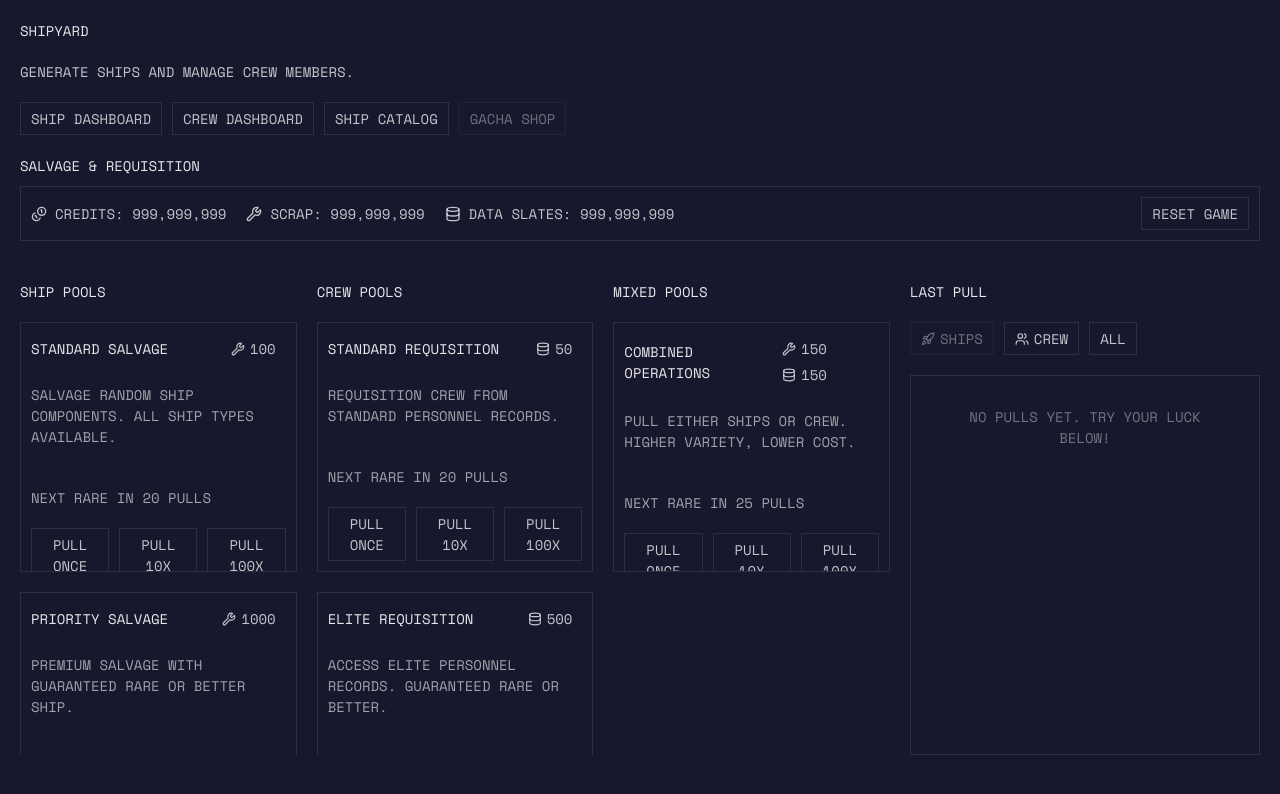
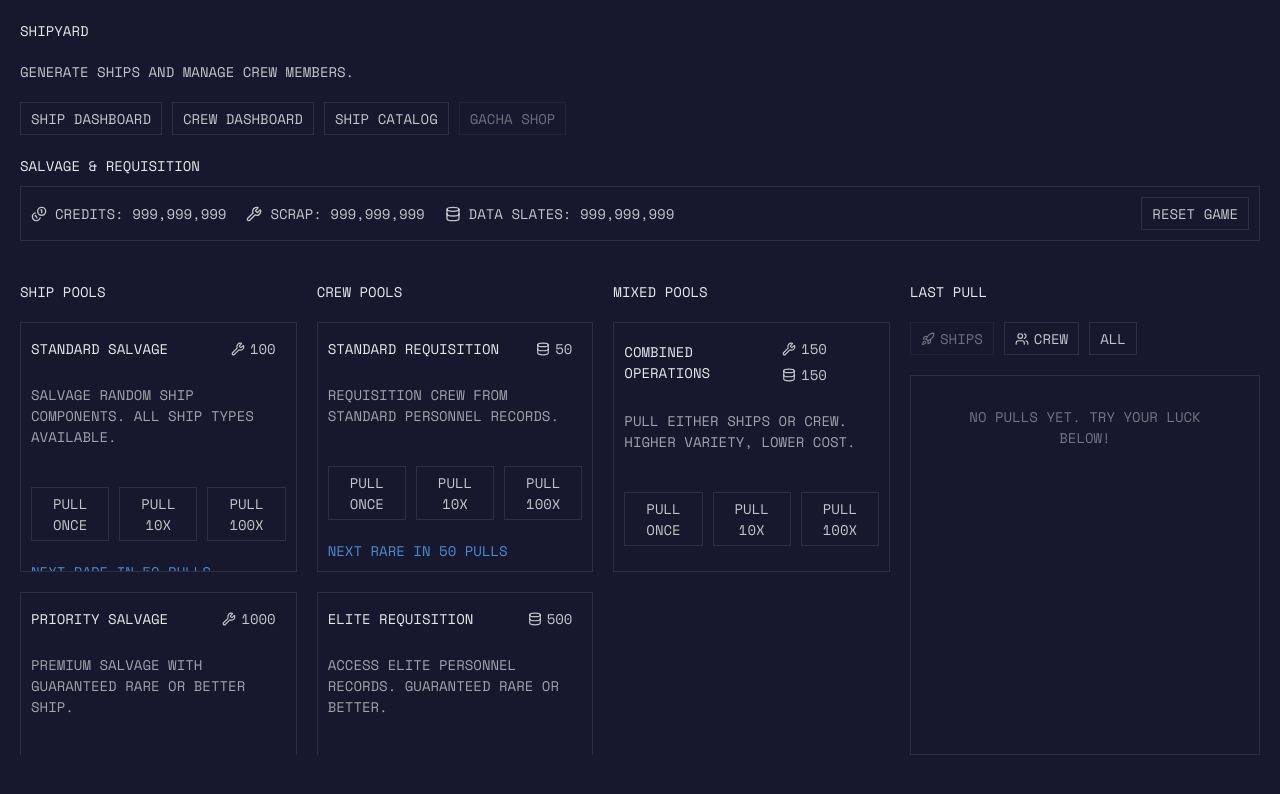
Before and after one commit to mreed4/shipyard, a React (Vite) app: page /gacha in a window 1280 px wide. Shown: the top 794 px of the page. Built offline with nearby package versions, Linux system fonts and the light colour scheme.

Commit message:
Refactor GachaShop and PitySystem: enhance pull mechanics with new pity thresholds, streamline UI components, and improve currency display logic.

```diff
--- a/src/_game/components/GachaShop.jsx
+++ b/src/_game/components/GachaShop.jsx
@@ -3,70 +3,100 @@ import { useGameState } from "../contexts/GameStateContext";
 import { gachaPools } from "../systems/gachaSystem";
 import { rarityTiers } from "../systems/raritySystem";
 import { Coins, Wrench, Database, Rocket, Users } from "lucide-react";
+import { toSentenceCase } from "../utils/stringHelpers";
 import "./GachaShop.css";
 
-export default function GachaShop() {
-  const { gameState, resetGameState } = useGameState();
-  const { pulling, lastPull, ledgerTab, animationKey, handleSinglePull, handleMultiPull, canAffordPool, setLedgerTab } = useGacha();
+function PityCountdown({ poolKey, pitySystem }) {
+  const thresholds = pitySystem.thresholds[poolKey];
+  const counter = pitySystem.getCounter(poolKey);
+  const pityMessages = [];
+
+  if (thresholds?.rare) {
+    const remaining = thresholds.rare - counter;
+    pityMessages.push(
+      <div key="rare" className="pity-info gacha-rarity-rare">
+        Next Rare in {remaining} pulls
+      </div>
+    );
+  }
+
+  if (thresholds?.epic) {
+    const remaining = thresholds.epic - counter;
+    pityMessages.push(
+      <div key="epic" className="pity-info gacha-rarity-epic">
+        Next Epic in {remaining} pulls
+      </div>
+    );
+  }
+
+  if (thresholds?.legendary) {
+    const remaining = thresholds.legendary - counter;
+    pityMessages.push(
+      <div key="legendary" className="pity-info gacha-rarity-legendary">
+        Next Legendary in {remaining} pulls
+      </div>
+    );
+  }
+
+  return pityMessages.length > 0 ? <>{pityMessages}</> : null;
+}
+
+function PoolActions({ poolKey, canAfford, pulling, handleSinglePull, handleMultiPull }) {
+  const buttons = [
+    { label: "Pull Once", count: 1, className: "pull-button" },
+    { label: "Pull 10x", count: 10, className: "pull-button multi-pull" },
+    { label: "Pull 100x", count: 100, className: "pull-button multi-pull-100" },
+  ];
 
   return (
-    <div className="gacha-shop">
-      <div className="gacha-header">
-        <h2>Salvage & Requisition</h2>
-        <div className="currency-display">
-          <div className="currency-item">
-            <Coins size={16} />
-            <span>Credits: {gameState.currency.credits.toLocaleString()}</span>
+    <div className="pool-actions">
+      {buttons.map(({ label, count, className }) => (
+        <button
+          key={label}
+          className={className}
+          onClick={() => (count === 1 ? handleSinglePull(poolKey) : handleMultiPull(poolKey, count))}
+          disabled={pulling || !canAfford}>
+          {label}
+        </button>
+      ))}
     </div>
-          <div className="currency-item">
-            <Wrench size={16} />
-            <span>Scrap: {gameState.currency.scrap.toLocaleString()}</span>
+  );
+}
+
+function LedgerTabs({ ledgerTab, setLedgerTab, lastPull }) {
+  const tabs = [
+    {
+      id: "ships",
+      label: "Ships",
+      icon: Rocket,
+      disabled: lastPull && !lastPull.pulls?.some((p) => p.pullType === "ship") && lastPull.pullType !== "ship",
+    },
+    {
+      id: "crew",
+      label: "Crew",
+      icon: Users,
+      disabled: lastPull && !lastPull.pulls?.some((p) => p.pullType === "crew") && lastPull.pullType !== "crew",
+    },
+    { id: "all", label: "All", icon: null, disabled: false },
+  ];
+
+  return (
+    <div className="ledger-tabs">
+      {tabs.map(({ id, label, icon: Icon, disabled }) => (
+        <button key={id} className={`ledger-tab ${ledgerTab === id ? "active" : ""}`} onClick={() => setLedgerTab(id)} disabled={disabled}>
+          {Icon && <Icon size={14} />}
+          {label}
+        </button>
+      ))}
     </div>
-          <div className="currency-item">
-            <Database size={16} />
-            <span>Data Slates: {gameState.currency.dataSlates.toLocaleString()}</span>
-          </div>
-          <button
-            className="reset-button"
-            onClick={() => {
-              if (confirm("Reset game state? This will clear all progress and restore unlimited currency.")) {
-                resetGameState();
+  );
 }
-            }}>
-            Reset Game
-          </button>
-        </div>
-      </div>
 
-      <div className="pull-history-section">
-        <h2>Last Pull</h2>
-        <div className="ledger-tabs">
-          <button
-            className={`ledger-tab ${ledgerTab === "ships" ? "active" : ""}`}
-            onClick={() => setLedgerTab("ships")}
-            disabled={lastPull && !lastPull.pulls?.some((p) => p.pullType === "ship") && lastPull.pullType !== "ship"}>
-            <Rocket size={14} />
-            Ships
-          </button>
-          <button
-            className={`ledger-tab ${ledgerTab === "crew" ? "active" : ""}`}
-            onClick={() => setLedgerTab("crew")}
-            disabled={lastPull && !lastPull.pulls?.some((p) => p.pullType === "crew") && lastPull.pullType !== "crew"}>
-            <Users size={14} />
-            Crew
-          </button>
-          <button className={`ledger-tab ${ledgerTab === "all" ? "active" : ""}`} onClick={() => setLedgerTab("all")}>
-            All
-          </button>
-        </div>
-        <div className="pull-history-list">
-          {lastPull && lastPull.pulls ? (
-            // Multi-pull results
-            (() => {
+function MultiPullHistory({ pulls, ledgerTab, animationKey }) {
   const filteredPulls =
     ledgerTab === "all"
-                  ? lastPull.pulls
-                  : lastPull.pulls.filter((pull) => {
+      ? pulls
+      : pulls.filter((pull) => {
           const filterType = ledgerTab === "ships" ? "ship" : "crew";
           return pull.pullType === filterType;
         });
@@ -88,10 +118,18 @@ export default function GachaShop() {
     aggregated[key].count++;
   });
 
+  const getRarityValue = (rarity) => {
+    const values = { legendary: 5, epic: 4, rare: 3, uncommon: 2, common: 1 };
+    return values[rarity] || 0;
+  };
+
   const aggregatedArray = Object.values(aggregated).sort((a, b) => getRarityValue(b.rarity) - getRarityValue(a.rarity));
 
-              return aggregatedArray.length > 0 ? (
-                aggregatedArray.map((entry, index) => (
+  if (aggregatedArray.length === 0) {
+    return <p className="no-history">No {ledgerTab} in last pull.</p>;
+  }
+
+  return aggregatedArray.map((entry) => (
     <div key={entry.itemKey} className="history-item" data-first-seen={`${animationKey}-${entry.firstSeen}`}>
       {entry.pullType === "ship" ? (
         <Rocket size={16} className={`gacha-rarity-${entry.rarity}`} />
@@ -105,33 +143,72 @@ export default function GachaShop() {
         </span>
       )}
     </div>
-                ))
-              ) : (
-                <p className="no-history">No {ledgerTab} in last pull.</p>
-              );
-            })()
-          ) : lastPull && lastPull.pullType ? (
-            // Single pull result
-            (() => {
+  ));
+}
+
+function SinglePullHistory({ pull, ledgerTab }) {
   if (ledgerTab !== "all") {
     const filterType = ledgerTab === "ships" ? "ship" : "crew";
-                if (lastPull.pullType !== filterType) {
+    if (pull.pullType !== filterType) {
       return <p className="no-history">No {ledgerTab} in last pull.</p>;
     }
   }
 
-              const itemName = lastPull.item?.name || lastPull.item?.firstName + " " + lastPull.item?.lastName || "Unknown";
+  const itemName = pull.item?.name || pull.item?.firstName + " " + pull.item?.lastName || "Unknown";
+
   return (
     <div className="history-item">
-                  {lastPull.pullType === "ship" ? (
-                    <Rocket size={16} className={`gacha-rarity-${lastPull.rarity}`} />
+      {pull.pullType === "ship" ? (
+        <Rocket size={16} className={`gacha-rarity-${pull.rarity}`} />
       ) : (
-                    <Users size={16} className={`gacha-rarity-${lastPull.rarity}`} />
+        <Users size={16} className={`gacha-rarity-${pull.rarity}`} />
       )}
-                  <span className={`gacha-rarity-${lastPull.rarity}`}>{itemName}</span>
+      <span className={`gacha-rarity-${pull.rarity}`}>{itemName}</span>
     </div>
   );
-            })()
+}
+
+export default function GachaShop() {
+  const { gameState, resetGameState } = useGameState();
+  const { pulling, lastPull, ledgerTab, animationKey, handleSinglePull, handleMultiPull, canAffordPool, setLedgerTab } = useGacha();
+
+  return (
+    <div className="gacha-shop">
+      <div className="gacha-header">
+        <h2>Salvage & Requisition</h2>
+        <div className="currency-display">
+          {[
+            { key: "credits", icon: Coins, value: gameState.currency.credits },
+            { key: "scrap", icon: Wrench, value: gameState.currency.scrap },
+            { key: "dataSlates", icon: Database, value: gameState.currency.dataSlates },
+          ].map(({ key, icon: Icon, value }) => (
+            <div key={key} className="currency-item">
+              <Icon size={16} />
+              <span>
+                {toSentenceCase(key)}: {value.toLocaleString()}
+              </span>
+            </div>
+          ))}
+          <button
+            className="reset-button"
+            onClick={() => {
+              if (confirm("Reset game state? This will clear all progress and restore unlimited currency.")) {
+                resetGameState();
+              }
+            }}>
+            Reset Game
+          </button>
+        </div>
+      </div>
+
+      <div className="pull-history-section">
+        <h2>Last Pull</h2>
+        <LedgerTabs ledgerTab={ledgerTab} setLedgerTab={setLedgerTab} lastPull={lastPull} />
+        <div className="pull-history-list">
+          {lastPull && lastPull.pulls ? (
+            <MultiPullHistory pulls={lastPull.pulls} ledgerTab={ledgerTab} animationKey={animationKey} />
+          ) : lastPull && lastPull.pullType ? (
+            <SinglePullHistory pull={lastPull} ledgerTab={ledgerTab} />
           ) : (
             <p className="no-history">No pulls yet. Try your luck below!</p>
           )}
@@ -148,7 +225,6 @@ export default function GachaShop() {
               .filter(([_, pool]) => pool.pullTypes.includes("ship") && !pool.pullTypes.includes("crew"))
               .map(([key, pool]) => {
                 const canAfford = canAffordPool(key);
-                const pityInfo = gameState.pitySystem.getNextPityThreshold(key);
 
                 return (
                   <div key={key} className="gacha-pool-card">
@@ -167,34 +243,15 @@ export default function GachaShop() {
                     </div>
                     <p className="pool-description">{pool.description}</p>
 
-                    {pool.guaranteedRarity && (
-                      <div className={`pool-guarantee gacha-rarity-${pool.guaranteedRarity}`}>
-                        ★ Guaranteed {rarityTiers[pool.guaranteedRarity].name}+
-                      </div>
-                    )}
+                    <PoolActions
+                      poolKey={key}
+                      canAfford={canAfford}
+                      pulling={pulling}
+                      handleSinglePull={handleSinglePull}
+                      handleMultiPull={handleMultiPull}
+                    />
 
-                    {pityInfo && (
-                      <div className="pity-info">
-                        Next {rarityTiers[pityInfo.rarity].name} in {pityInfo.remaining} pulls
-                      </div>
-                    )}
-
-                    <div className="pool-actions">
-                      <button className="pull-button" onClick={() => handleSinglePull(key)} disabled={pulling || !canAfford}>
-                        Pull Once
-                      </button>
-
-                      <button className="pull-button multi-pull" onClick={() => handleMultiPull(key, 10)} disabled={pulling || !canAfford}>
-                        Pull 10x
-                      </button>
-
-                      <button
-                        className="pull-button multi-pull-100"
-                        onClick={() => handleMultiPull(key, 100)}
-                        disabled={pulling || !canAfford}>
-                        Pull 100x
-                      </button>
-                    </div>
+                    <PityCountdown poolKey={key} pitySystem={gameState.pitySystem} />
                   </div>
                 );
               })}
@@ -208,7 +265,6 @@ export default function GachaShop() {
               .filter(([_, pool]) => pool.pullTypes.includes("crew") && !pool.pullTypes.includes("ship"))
               .map(([key, pool]) => {
                 const canAfford = canAffordPool(key);
-                const pityInfo = gameState.pitySystem.getNextPityThreshold(key);
 
                 return (
                   <div key={key} className="gacha-pool-card">
@@ -227,34 +283,15 @@ export default function GachaShop() {
                     </div>
                     <p className="pool-description">{pool.description}</p>
 
-                    {pool.guaranteedRarity && (
-                      <div className={`pool-guarantee gacha-rarity-${pool.guaranteedRarity}`}>
-                        ★ Guaranteed {rarityTiers[pool.guaranteedRarity].name}+
-                      </div>
-                    )}
+                    <PoolActions
+                      poolKey={key}
+                      canAfford={canAfford}
+                      pulling={pulling}
+                      handleSinglePull={handleSinglePull}
+                      handleMultiPull={handleMultiPull}
+                    />
 
-                    {pityInfo && (
-                      <div className="pity-info">
-                        Next {rarityTiers[pityInfo.rarity].name} in {pityInfo.remaining} pulls
-                      </div>
-                    )}
-
-                    <div className="pool-actions">
-                      <button className="pull-button" onClick={() => handleSinglePull(key)} disabled={pulling || !canAfford}>
-                        Pull Once
-                      </button>
-
-                      <button className="pull-button multi-pull" onClick={() => handleMultiPull(key, 10)} disabled={pulling || !canAfford}>
-                        Pull 10x
-                      </button>
-
-                      <button
-                        className="pull-button multi-pull-100"
-                        onClick={() => handleMultiPull(key, 100)}
-                        disabled={pulling || !canAfford}>
-                        Pull 100x
-                      </button>
-                    </div>
+                    <PityCountdown poolKey={key} pitySystem={gameState.pitySystem} />
                   </div>
                 );
               })}
@@ -268,7 +305,6 @@ export default function GachaShop() {
               .filter(([_, pool]) => pool.pullTypes.includes("ship") && pool.pullTypes.includes("crew"))
               .map(([key, pool]) => {
                 const canAfford = canAffordPool(key);
-                const pityInfo = gameState.pitySystem.getNextPityThreshold(key);
 
                 return (
                   <div key={key} className="gacha-pool-card">
@@ -287,34 +323,15 @@ export default function GachaShop() {
                     </div>
                     <p className="pool-description">{pool.description}</p>
 
-                    {pool.guaranteedRarity && (
-                      <div className={`pool-guarantee gacha-rarity-${pool.guaranteedRarity}`}>
-                        ★ Guaranteed {rarityTiers[pool.guaranteedRarity].name}+
-                      </div>
-                    )}
+                    <PoolActions
+                      poolKey={key}
+                      canAfford={canAfford}
+                      pulling={pulling}
+                      handleSinglePull={handleSinglePull}
+                      handleMultiPull={handleMultiPull}
+                    />
 
-                    {pityInfo && (
-                      <div className="pity-info">
-                        Next {rarityTiers[pityInfo.rarity].name} in {pityInfo.remaining} pulls
-                      </div>
-                    )}
-
-                    <div className="pool-actions">
-                      <button className="pull-button" onClick={() => handleSinglePull(key)} disabled={pulling || !canAfford}>
-                        Pull Once
-                      </button>
-
-                      <button className="pull-button multi-pull" onClick={() => handleMultiPull(key, 10)} disabled={pulling || !canAfford}>
-                        Pull 10x
-                      </button>
-
-                      <button
-                        className="pull-button multi-pull-100"
-                        onClick={() => handleMultiPull(key, 100)}
-                        disabled={pulling || !canAfford}>
-                        Pull 100x
-                      </button>
-                    </div>
+                    <PityCountdown poolKey={key} pitySystem={gameState.pitySystem} />
                   </div>
                 );
               })}
@@ -324,8 +341,3 @@ export default function GachaShop() {
     </div>
   );
 }
-
-function getRarityValue(rarity) {
-  const values = { common: 1, uncommon: 2, rare: 3, epic: 4, legendary: 5 };
-  return values[rarity] || 0;
-}
--- a/src/_game/systems/PitySystem.js
+++ b/src/_game/systems/PitySystem.js
@@ -9,11 +9,11 @@ export class PitySystem {
     };
 
     this.thresholds = {
-      standardShipPool: { rare: 20, epic: 50, legendary: 100 },
-      premiumShipPool: { epic: 20, legendary: 50 },
-      standardCrewPool: { rare: 20, epic: 50, legendary: 100 },
-      eliteCrewPool: { epic: 20, legendary: 50 },
-      mixedPool: { rare: 25, epic: 60, legendary: 120 },
+      standardShipPool: { rare: 50, epic: 200, legendary: 500 },
+      premiumShipPool: { epic: 100, legendary: 300 },
+      standardCrewPool: { rare: 50, epic: 200, legendary: 500 },
+      eliteCrewPool: { epic: 100, legendary: 300 },
+      mixedPool: { rare: 75, epic: 250, legendary: 600 },
     };
   }
 
--- /dev/null
+++ b/src/_game/utils/stringHelpers.js
@@ -0,0 +1,6 @@
+export function toSentenceCase(str) {
+  return str
+    .replace(/([A-Z])/g, " $1")
+    .replace(/^./, (char) => char.toUpperCase())
+    .trim();
+}
```
Also changed, not shown: src/components/ShipDetail.jsx (+3 -10 lines). Lines whose indentation alone changed are shown as unchanged.
